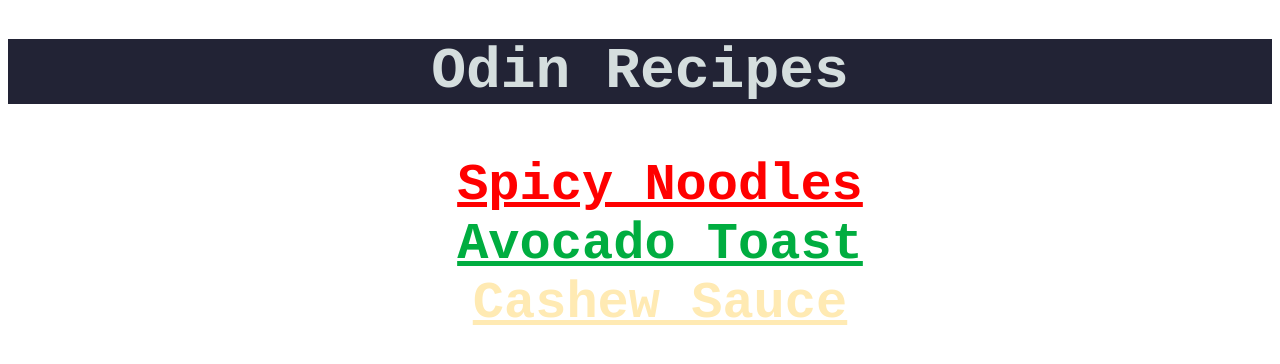
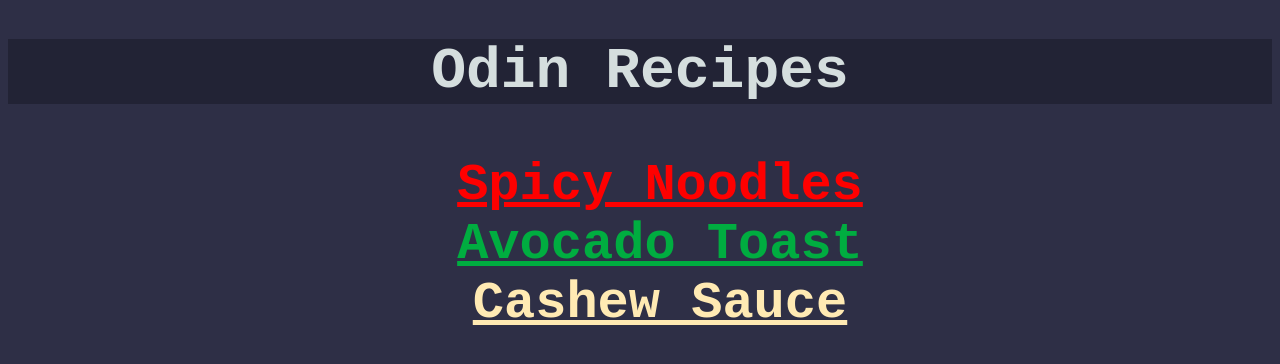
Before and after one commit to TrevorJPerks/odin-recipes, a plain HTML site: page index.html in a window 1280 px wide. Drawn offline with Linux system fonts and the light colour scheme.

Commit message:
Change 'bg' selector from id to class selector

```diff
--- a/style.css
+++ b/style.css
@@ -1,5 +1,6 @@
-#bg {
+.bg {
   background-color: rgb(46, 47, 70);
+  color: white;
 }
 
 
```
